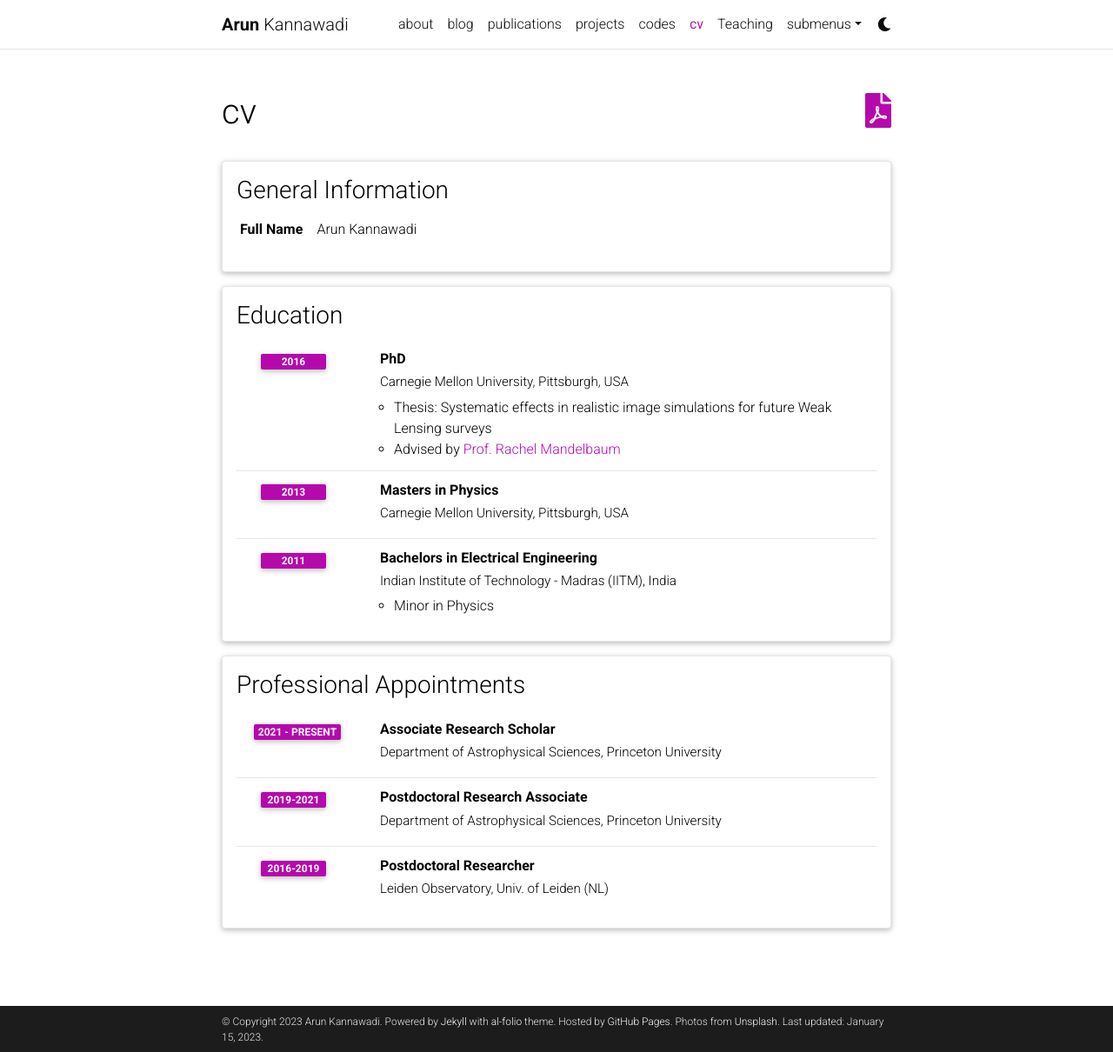
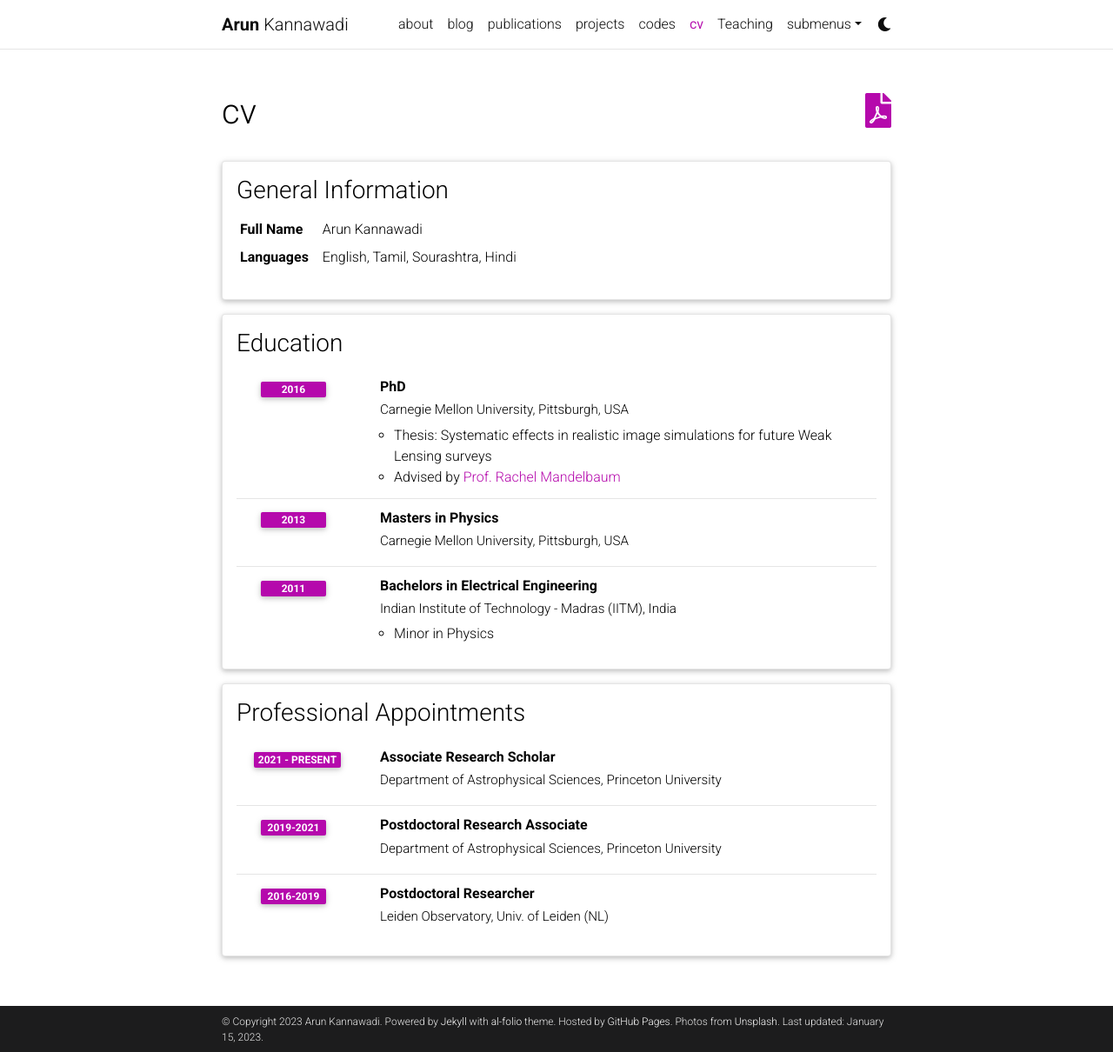
Before and after one commit to arunkannawadi/website, a Jekyll site: the page built from _pages/cv.md, in a window 1280 px wide and 1210 px high. Shown: the whole window at 87% size. Built offline with Jekyll 4.4.1, drawn with Linux system fonts in a browser that asks for light colours; comment, search, counter and statistics services are not loaded; a style sheet for code colours, icons or effects is not loaded.

Commit message:
Add known languages

```diff
--- a/_data/cv.yml
+++ b/_data/cv.yml
@@ -3,8 +3,8 @@
   contents:
     - name: Full Name
       value: Arun Kannawadi
-    # - name: Languages
-    #   value: English, German
+    - name: Languages
+      value: English, Tamil, Sourashtra, Hindi
 
 - title: Education
   type: time_table
```
